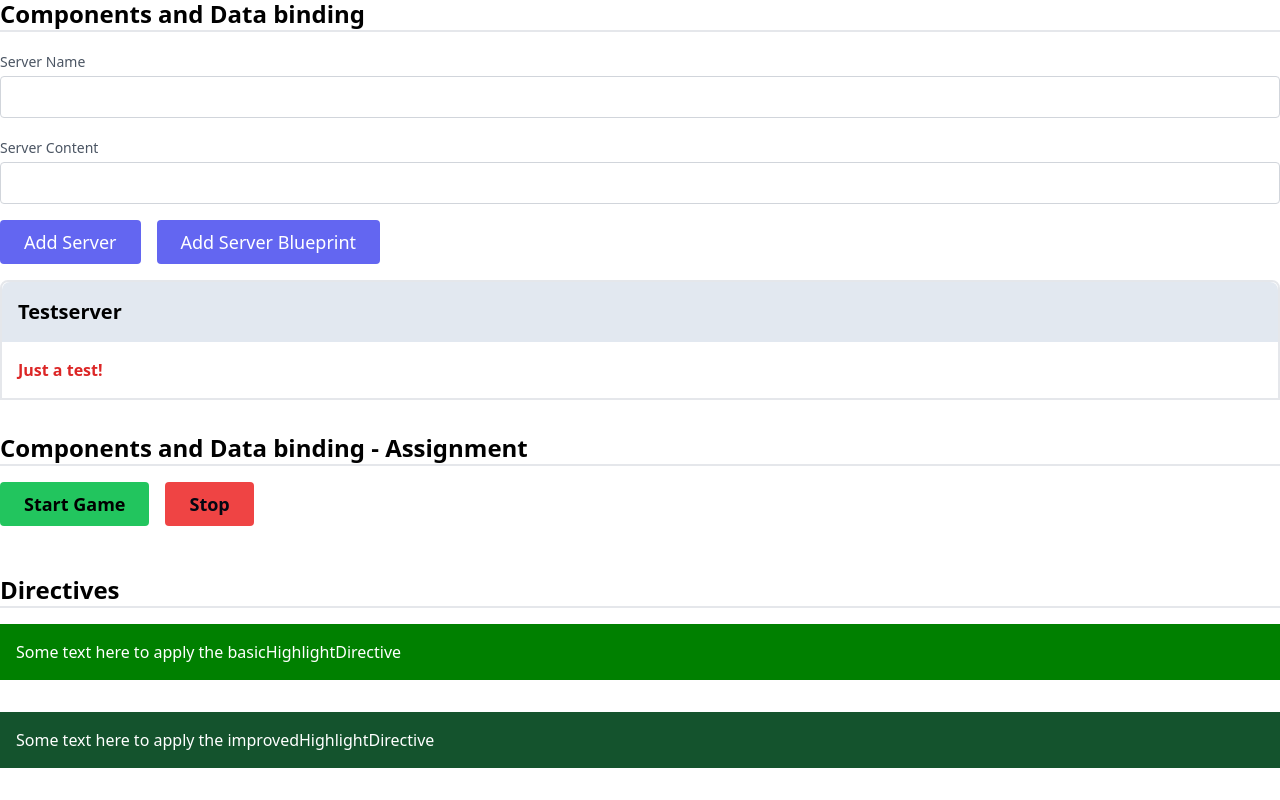
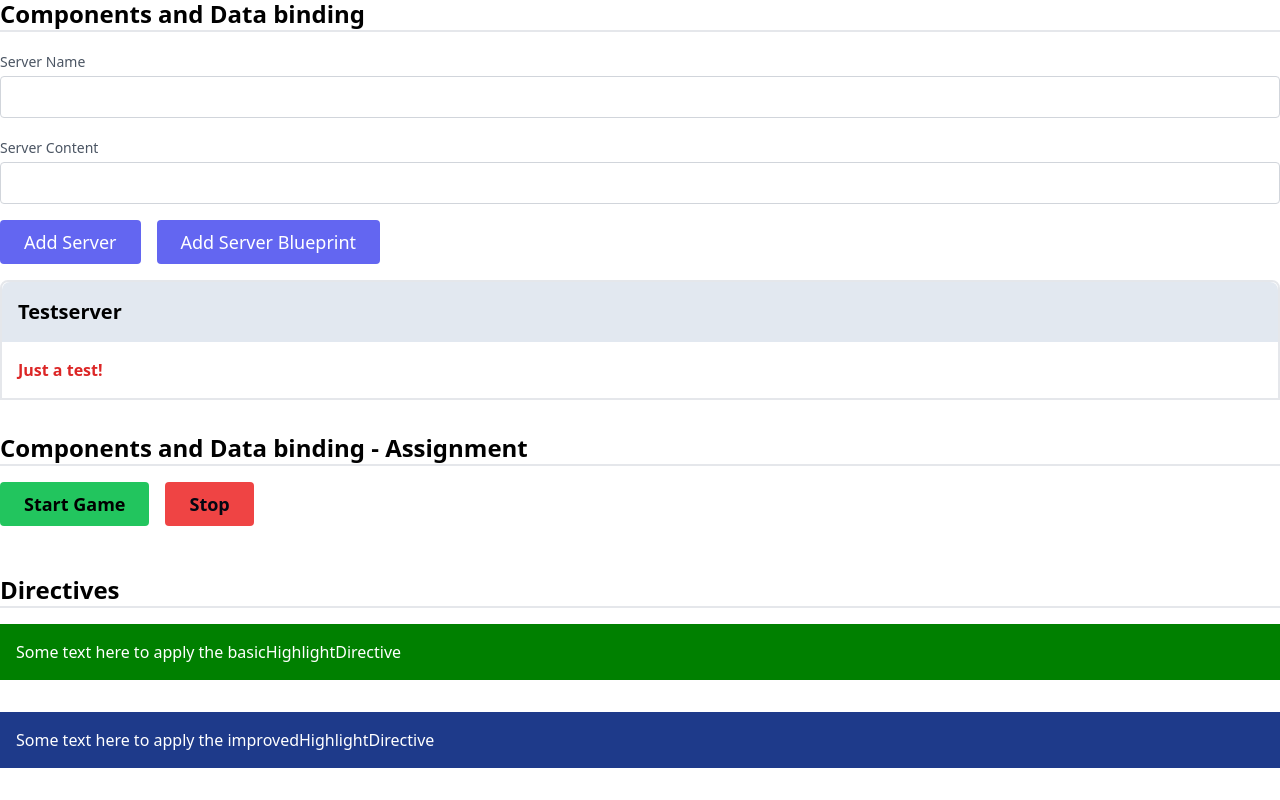
Before and after one commit to rafaelrmb/studying-angular, an Angular app: page / in a window 1280 px wide. Shown: the part 528-1328 px from the top of the page. Built offline with nearby package versions, Linux system fonts and the light colour scheme.

Commit message:
add default color to view

```diff
--- a/src/app/app.component.html
+++ b/src/app/app.component.html
@@ -48,7 +48,11 @@
 <div class="container flex flex-col gap-4 pt-8 mx-auto">
   <h2 class="text-2xl font-semibold border-b-2">Directives</h2>
   <p appBasicHighlight>Some text here to apply the basicHighlightDirective</p>
-  <p appImprovedHighlight [highlightColor]="'bg-red-900'">
+  <p
+    appImprovedHighlight
+    [highlightColor]="'bg-red-900'"
+    defaultColor="bg-blue-900"
+  >
     Some text here to apply the improvedHighlightDirective
   </p>
 </div>
```
